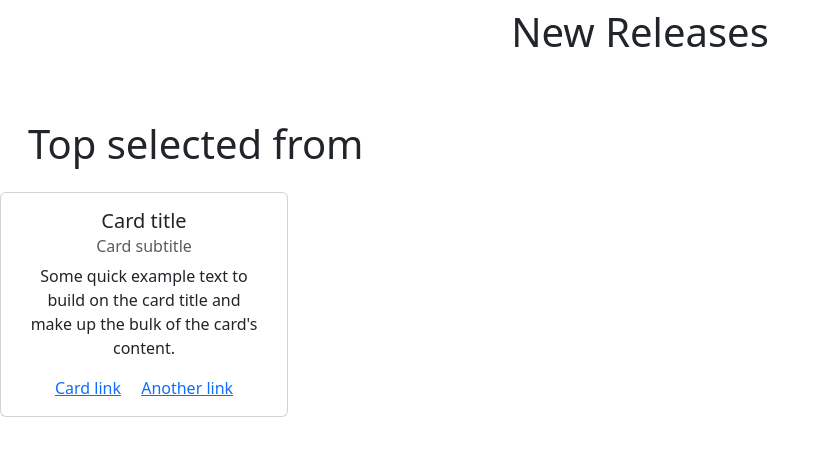
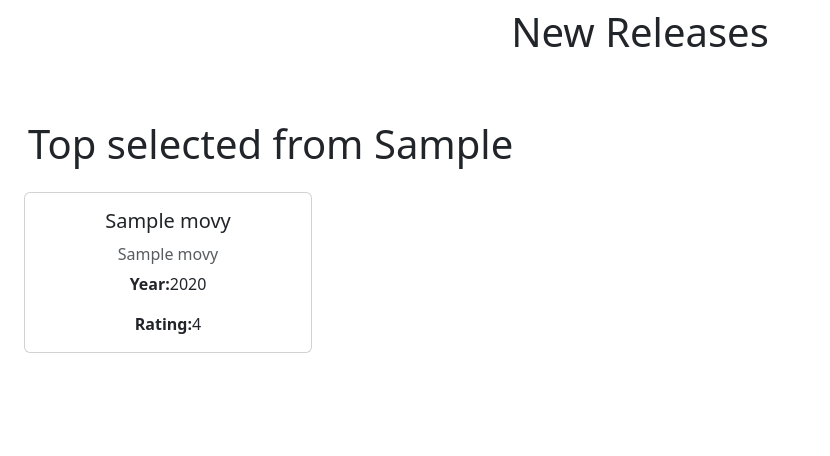
Before and after one commit to benaversano98/team3DAITV, a Flask app: page / in a window 1280 px wide. Shown: the part 57-513 px from the top of the page, without its empty margins (0-830 px from the left). Run offline with Flask 3, Linux system fonts and the light colour scheme; tables that the repository leaves empty or names only in its code hold one stand-in row (values such as "Sample post").

Commit message:
update stefano armando

```diff
--- a/Webapp/daitv_webapp.py
+++ b/Webapp/daitv_webapp.py
@@ -25,23 +25,28 @@ def execute_query(query, params=None, dictionary=True):
         cursor = connection.cursor(dictionary=True)
     else:
         cursor = connection.cursor()
-    if params:
+    if params is not None:
+        if not isinstance(params, (tuple, list)):
+            params = (params,)
         cursor.execute(query, params)
     else:
         cursor.execute(query)
+
     result = cursor.fetchall()
     connection.commit()
     cursor.close()
     connection.close()
+
     return result
 
-def ex_query( query):
+
+def ex_query(query):
     connection = create_db_connection()
     cursor = connection.cursor()
     try:
         cursor.execute(query)
         connection.commit()
-        #print("Query successful")
+        # print("Query successful")
     except Error as err:
         print(query, f"Error: '{err}'")
 
@@ -58,10 +63,16 @@ def homepage():
     for elem in carousel:
         elem.update({'src': image_carousel[elem["movie_id"]]})
 
+    rec_genre = execute_query("SELECT genre FROM `genres` ORDER BY RAND() LIMIT 1;")
+    query_rec_genre = f"""
+        SELECT title, alternative_title, year, media_rating FROM `movies`
+        JOIN genres_movies JOIN genres ON movies.movie_id = genres_movies.movie_id AND
+        genres_movies.genre_id = genres.genre_id
+        WHERE genres.genre = "{rec_genre[0]['genre']}" ORDER BY RAND() LIMIT 4 ;
+        """
+    rec_content = execute_query(query_rec_genre)
 
-
-
-    return render_template("Home_daitv.html", carousel=carousel)
+    return render_template("Home_daitv.html", carousel=carousel, rec_content=rec_content, rec_genre=rec_genre[0])
 
 
 @app.route("/api/movies")
@@ -97,7 +108,28 @@ def api_users():
     return jsonify(list_users)
 
 
-@app.route("/loan",  methods=['GET', 'POST'])
+@app.route("/api/data/<string:provincia>")
+def api_provincia(provincia):
+    query_provincia = 'SELECT user_id, gender, age FROM users WHERE city = %s'
+    list_provincia = execute_query(query_provincia, (provincia,))
+    return list_provincia
+
+
+@app.route("/api/data/<int:eta>")
+def api_eta(eta):
+    query_eta = 'SELECT user_id, gender, age FROM users WHERE age > %s'
+    list_users = execute_query(query_eta, (eta,))
+    return list_users
+
+
+@app.route("/api/data/<provincia>/<eta>")
+def api_provincia_eta(provincia, eta):
+    query = 'SELECT user_id, gender, age FROM users WHERE city = %s AND age > %s'
+    list_users = execute_query(query, (provincia, eta))
+    return jsonify(list_users)
+
+
+@app.route("/loan", methods=['GET', 'POST'])
 def loan():
     query = """
     SELECT loan.user_id, users.name, GROUP_CONCAT(books.title SEPARATOR ", ") AS title,
@@ -114,7 +146,8 @@ def loan():
 
     if request.method == 'POST':
         codice_elimina = [request.form.get('Eliminabook'), request.form.get('Eliminautente')]
-        codice_aggiunge = [request.form.get("Aggiungibook"), request.form.get("Aggiungiutente"), request.form.get("Aggiungidata")]
+        codice_aggiunge = [request.form.get("Aggiungibook"), request.form.get("Aggiungiutente"),
+                           request.form.get("Aggiungidata")]
         codice_ricerca = request.form.get('Search')
 
         if codice_ricerca:
@@ -130,21 +163,22 @@ def loan():
 
         if codice_elimina[0] is not None and codice_elimina[1] is not None:
             flagelimina = True
-            elimina = execute_query(f"SELECT * FROM loan WHERE book_id = {codice_elimina[0]} and user_id = {codice_elimina[1]}")
+            elimina = execute_query(
+                f"SELECT * FROM loan WHERE book_id = {codice_elimina[0]} and user_id = {codice_elimina[1]}")
             execute_query(f"DELETE FROM loan WHERE book_id = {codice_elimina[0]} and user_id = {codice_elimina[1]}")
             list_loan = execute_query(query)
 
-
-        if codice_aggiunge[0] is not None and codice_aggiunge[1] is not None and codice_aggiunge[2] is not None :
+        if codice_aggiunge[0] is not None and codice_aggiunge[1] is not None and codice_aggiunge[2] is not None:
             flagaggiunge = True
             try:
-                execute_query(f"INSERT INTO loan (book_id, user_id, date_of_loan) VALUES ('{codice_aggiunge[0]}', '{codice_aggiunge[1]}', '{codice_aggiunge[2]}')")
+                execute_query(
+                    f"INSERT INTO loan (book_id, user_id, date_of_loan) VALUES ('{codice_aggiunge[0]}', '{codice_aggiunge[1]}', '{codice_aggiunge[2]}')")
             except:
                 result = ["ERRORE"]
             list_loan = execute_query(query)
 
-
-    return render_template("prestiti.html", list_loan=list_loan, len=len, elimina=elimina, result=result, flagaggiunge=flagaggiunge, flagelimina=flagelimina)
+    return render_template("prestiti.html", list_loan=list_loan, len=len, elimina=elimina, result=result,
+                           flagaggiunge=flagaggiunge, flagelimina=flagelimina)
 
 
 if __name__ == '__main__':
--- a/Webapp/templates/Home_daitv.html
+++ b/Webapp/templates/Home_daitv.html
@@ -63,7 +63,7 @@ NEW RELEASES
             <img src="{{ elem.src}}" class="d-block w-100" alt="{{ elem.title}}">
             <div class="carousel-caption d-none d-md-block">
                 <h3 class="text-light">{{ elem.title}}</h3>
-                <p>Duration: {{ elem.media_rating}}</p>
+                <p>Rating: {{ elem.media_rating}}</p>
             </div>
         </div>
         {% endfor %}
@@ -83,18 +83,18 @@ NEW RELEASES
 Recommendation by genre
 -->
 <div class="container-fluid text-center">
-    <h1 class="text-start pt-5 mb-3 pb-2 px-3">Top selected from</h1>
+    <h1 class="text-start pt-5 mb-3 pb-2 px-3">Top selected from {{ rec_genre.genre}}</h1>
     <div class="row">
-        <div class="card" style="width: 18rem;">
+        {% for elem in rec_content %}
+        <div class="card mx-4" style="width: 18rem;">
             <div class="card-body">
-                <h5 class="card-title">Card title</h5>
-                <h6 class="card-subtitle mb-2 text-body-secondary">Card subtitle</h6>
-                <p class="card-text">Some quick example text to build on the card title and make up the bulk of the
-                    card's content.</p>
-                <a href="#" class="card-link">Card link</a>
-                <a href="#" class="card-link">Another link</a>
+                <h5 class="card-title mb-3">{{ elem.title}}</h5>
+                <h6 class="card-subtitle mb-2 text-body-secondary">{{ elem.alternative_title}}</h6>
+                <p class="card-text"><span class="fw-bold">Year:</span>{{ elem.year}} </p>
+                <p class="card-text"><span class="fw-bold">Rating:</span>{{ elem.media_rating}} </p>
             </div>
         </div>
+        {% endfor %}
     </div>
 </div>
 <!--
```
